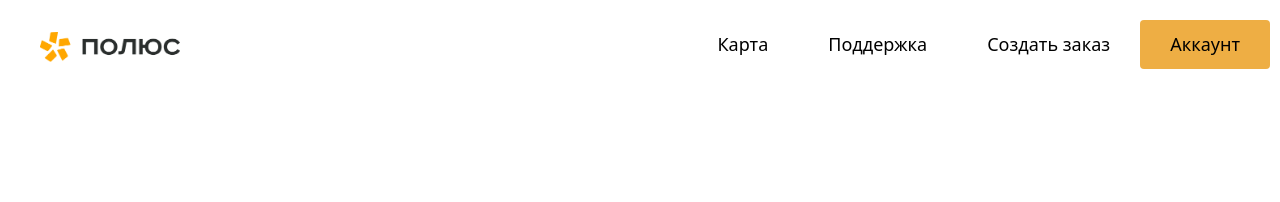
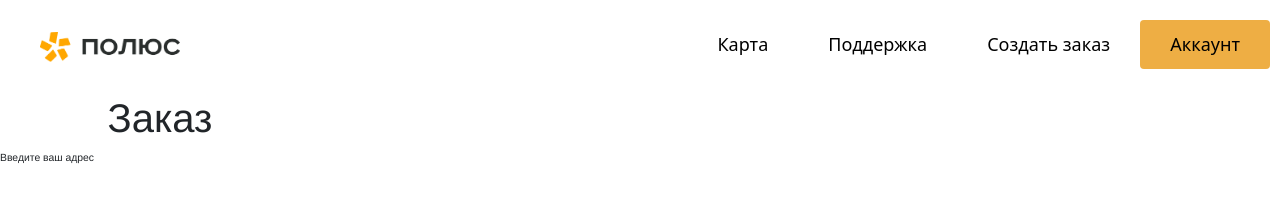
Before and after one commit to WilliamsCommando/hakaton_polus_zolota, a plain HTML site: page map.html in a window 1280 px wide. Drawn offline with nearby package versions, Linux system fonts and the light colour scheme.

Commit message:
Начало создания левого меню

```diff
--- a/map.css
+++ b/map.css
@@ -46,6 +46,24 @@ body, html {
     height: 100%;
 }
 #map {
-    width: 100%;
-    height: 90%;
+    width: 75%;
+    height: 100%;
+    float: right
 }
+
+.leftmenu {
+    position: fixed;
+    width: 25%;
+    height: 100vh;
+    background: white;
+    font-size: 0.65em;
+    font-family: Helvetica;
+}
+
+h1 {
+    text-align:center;
+    margin:30px 0;
+    font-size:30px;
+    font-weight: 100;
+    font-weight: lighter;
+}
--- a/map.html
+++ b/map.html
@@ -21,6 +21,14 @@
             <a class="active" href="login.html">Аккаунт</a>
         </div>
     </div>
+    <div class ="leftmenu">
+        <div class="adress">
+            <h1>Заказ</h1>
+            <div class ="coordinats">
+                <span>Введите ваш адрес</span>
+            </div>
+        </div>
+    </div>
     <div id="map"></div>
 </body>
 
```
Also changed, not shown: mapbasics.js (+0 -8 lines). Lines whose indentation alone changed are shown as unchanged.
